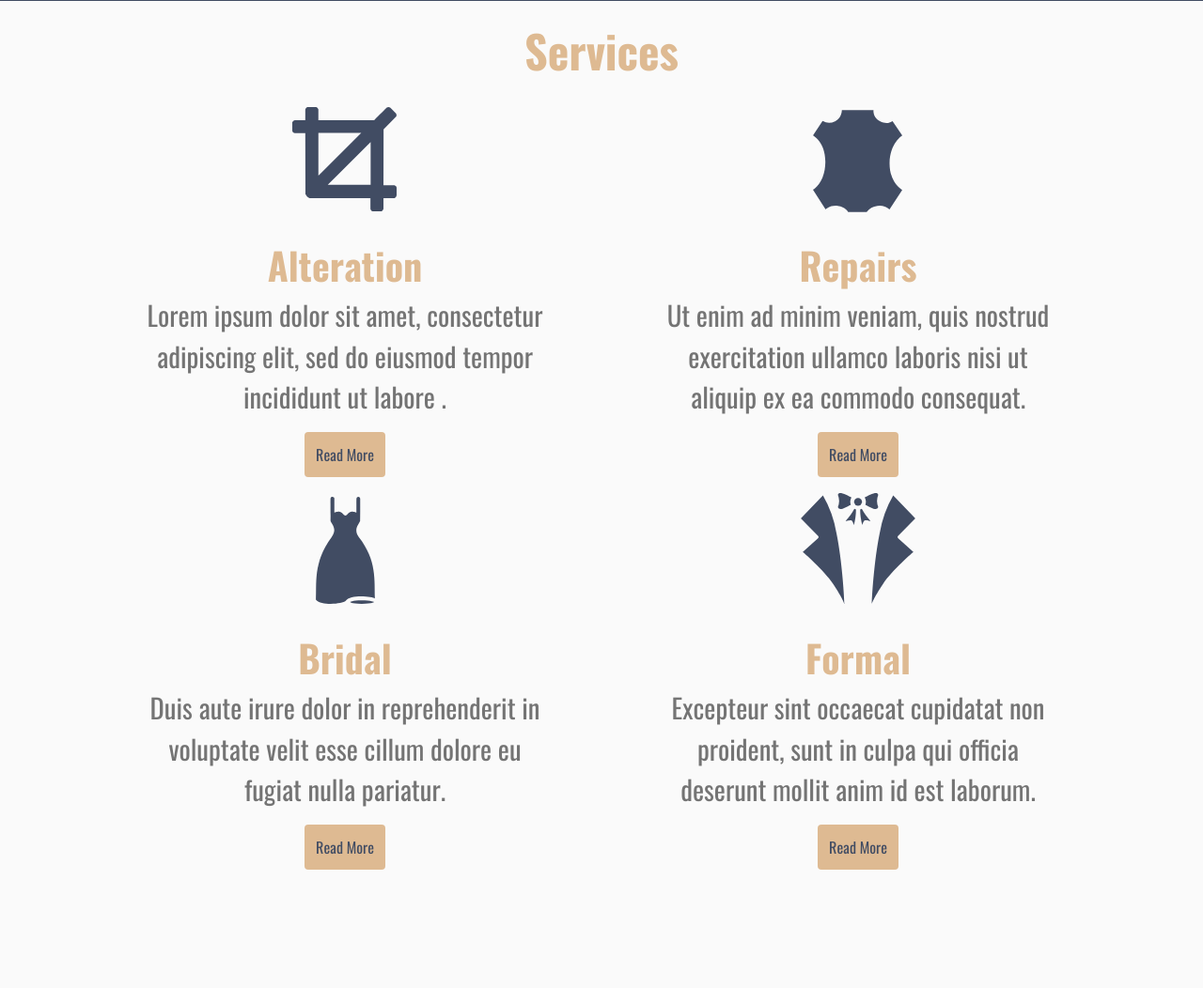
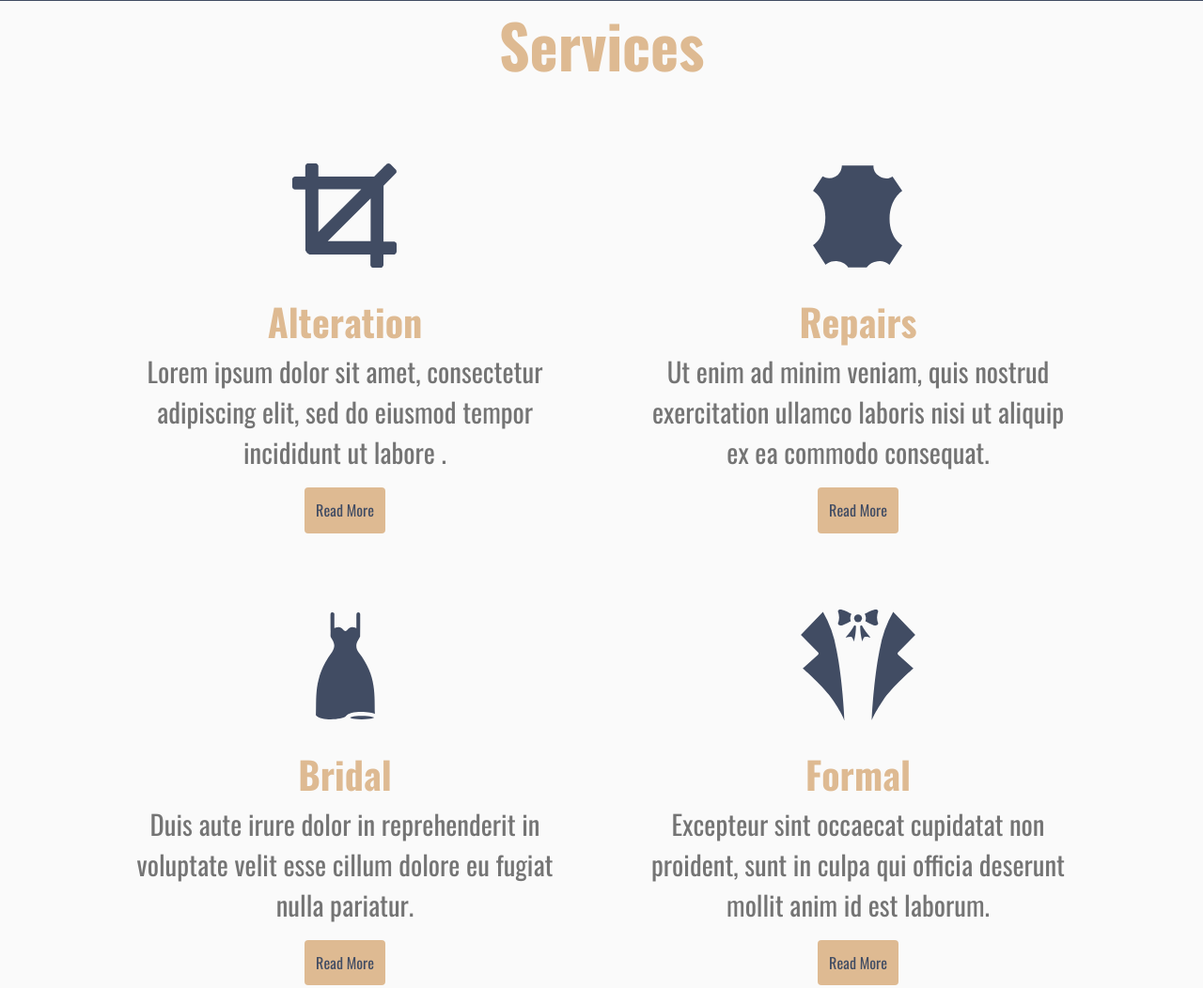
Before and after one commit to bit-01/tailorshop, a plain HTML site: page index.html in a window 1280 px wide. Shown: the part 577-1629 px from the top of the page at 94% size. Before the commit the page ends 1527 px from the top, so only its background shows below. Drawn offline with nearby package versions, Linux system fonts and the light colour scheme.

Commit message:
modified on services (responsive)

```diff
--- a/css/style.css
+++ b/css/style.css
@@ -52,7 +52,9 @@ a {
     color: inherit !important;
 }
 section > h1 {
-    font-size: 3rem
+    font-size: 4rem;
+    margin-top: -1rem;
+    margin-bottom: 2rem;
 }
 /* ##Tags## */
 
@@ -138,8 +140,9 @@ section > h1 {
     -o-animation: hideB .4s ease-in;
 }
 .srv {
-    width: 437px;
-    margin: 0 auto !important;
+    width: 100%;
+    margin: 2rem auto !important;
+    padding: 0 2rem;
 }
 .srv-head {
     font-size: 7rem;
@@ -173,6 +176,14 @@ object svg .a {
     .navbar-toggler-scrolled {
         text-align: right;
         width: calc(100% - 210px);
+    }
+}
+@media screen and (max-width: 480) {
+    .srv-desc {
+        font-size: 1.4rem
+    }
+    .srv-title {
+        font-size: 2rem
     }
 }
 
--- a/index.html
+++ b/index.html
@@ -53,7 +53,7 @@
         <section class="container text-center p-4">
             <h1 class="pancho-fg">Services</h1>
             <div class="row m-0">
-                <div class="col-md-6">
+                <div class="col-lg-6 col-12">
                     <div class="flex-column srv">
                         <div class="srv-head eastBay-fg">
                             <object type="image/svg+xml" data="img/icon-alteration.svg"></object>
@@ -63,7 +63,7 @@
                         <a class="btn btn-srv" href="#">Read More</a>
                     </div>
                 </div>
-                <div class="col-md-6">
+                <div class="col-lg-6 col-12">
                     <div class="flex-column srv">
                         <div class="srv-head eastBay-fg">
                             <object type="image/svg+xml" data="img/icon-repaires.svg"></object>
@@ -73,7 +73,7 @@
                         <a class="btn btn-srv" href="#">Read More</a>
                     </div>
                 </div>
-                <div class="col-md-6">
+                <div class="col-lg-6 col-12">
                     <div class="flex-column srv">
                         <div class="srv-head eastBay-fg">
                             <object type="image/svg+xml" data="img/icon-bridal.svg"></object>
@@ -83,7 +83,7 @@
                         <a class="btn btn-srv" href="#">Read More</a>
                     </div>
                 </div>
-                <div class="col-md-6">
+                <div class="col-lg-6 col-12">
                     <div class="flex-column srv">
                         <div class="srv-head eastBay-fg">
                             <object type="image/svg+xml" data="img/icon-suit.svg"></object>
```
